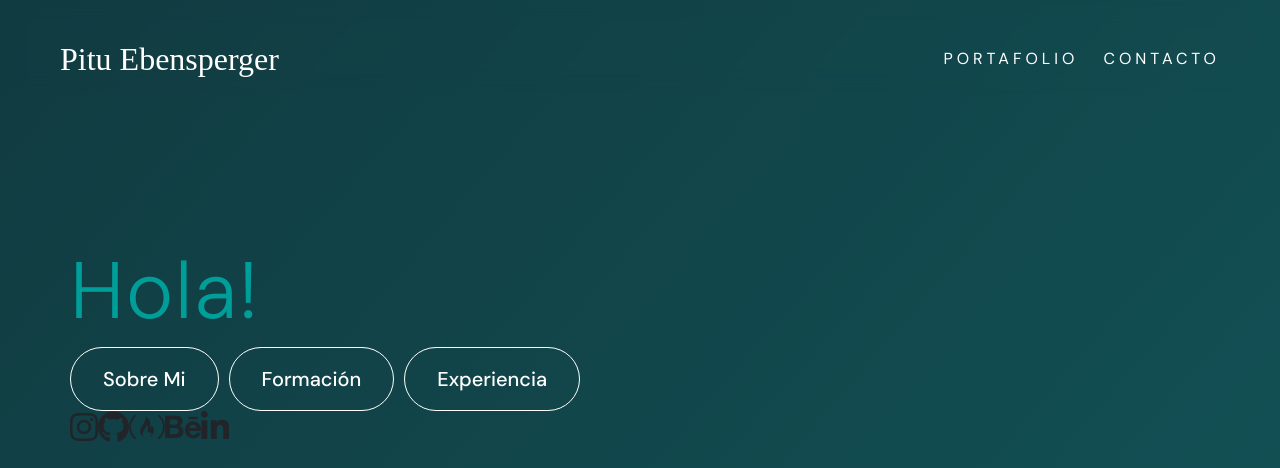
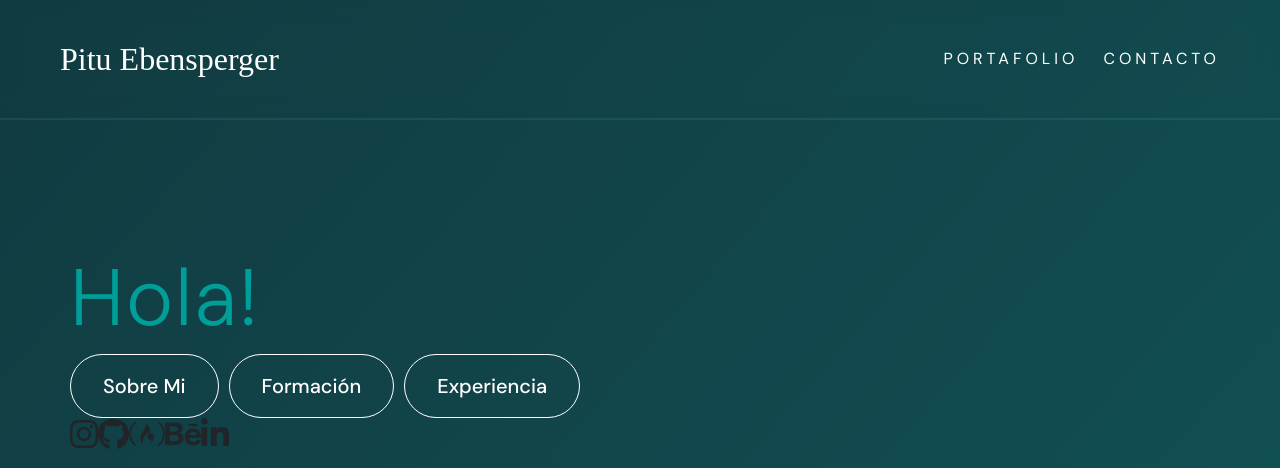
Before and after one commit to pitu-ebensperger/pitu-ebensperger.github.io, a plain HTML site: page index.html in a window 1280 px wide. Shown: the top 468 px of the page. Drawn offline with nearby package versions, Linux system fonts and the light colour scheme; a web font is replaced by a local one.

Commit message:
navbar design

```diff
--- a/assets/css/style.css
+++ b/assets/css/style.css
@@ -1,8 +1,6 @@
 :root{
-    --page-bg-one: #fe7630;
-    --page-bg-two: #ffc711;
-    --tabs-bg-one: rgba(255, 164, 59, 57%);
-    --tabs-bg-two: rgb(255, 251, 148, 67%);
+    --color-accent1:rgb(0, 158, 153);
+    --color-dark: 0f2027;
 }
 * {
     margin: 0;
@@ -38,10 +36,13 @@ a{
     width: 100%;
     display: inline-flex;
     justify-content: space-between;
-    position:sticky;
+    position:fixed;
     color: white;
-    padding:30px 60px 5px;
+    padding:30px 60px;
     backdrop-filter: blur(10px);
+    backface-visibility: hidden;
+    z-index: 2;
+    border-bottom: 2px solid rgb(142, 207, 205, 0.1);
 
 }
 
@@ -81,10 +82,11 @@ a{
     align-content: center;
     padding: 0 70px 100px;
     top:0px;
+    height: 100vh;
 }
 
 h1{
-    color: rgb(0, 158, 153);
+    color: var(--color-accent1);
     font-weight: 300;
     font-size: 80px;
     letter-spacing: 2px;
@@ -178,7 +180,7 @@ ul.timeline {
     justify-content: center;
     padding: 30px;
     color: #F5F6FA;
-    background-color: #0f2027;
+    background-color: var(--color-dark);
     font-family: 'DM Mono';
     font-weight: 300;
 }
@@ -219,7 +221,7 @@ ul.timeline {
         content: "\f061";
         font-family: "Font Awesome 5 Free";
         position: absolute;
-        color: rgb(0, 158, 153);
+        color: var(--color-accent1);
         font-weight: 600;
         left: 60%;
         right: 2%;
@@ -227,11 +229,11 @@ ul.timeline {
 
     }
 
-    &:hover {
+    &:hover, .active {
         background: white;
         transition: all 0.5s;
         padding: 1rem 4rem 1rem 2rem;
-        color: rgb(0, 158, 153);;
+        color: var(--color-accent1);
 
         &::after {
             opacity: 1;
--- a/index.html
+++ b/index.html
@@ -20,8 +20,8 @@
 <body>
     <!-- NAVBAR -->
     <div class="css-selector">
-    <div class="navbar" id="navbar">
-        <div class="navbar-brand" id="logo">Pitu Ebensperger</div>
+    <div class="navbar">
+        <div class="navbar-brand">Pitu Ebensperger</div>
     <div class="nav-items">
         <a class=" " href="#">Portafolio</a>
         <a class=" " href="#">Contacto</a>
@@ -34,9 +34,9 @@
         <h1>Hola!</h1>
         <h2></h2>
         <div class="container-btn">
-            <button class="btn-1">Sobre Mi</button>
-            <button class="btn-1">Formación</button>
-            <button class="btn-1">Experiencia</button>
+            <a href="#Sobre Mi"><button class="btn-1 active">Sobre Mi</button> </a>
+            <a href="#Formacion"><button class="btn-1">Formación</button> </a>
+            <a href="#Experiencia"><button class="btn-1">Experiencia</button> </a>
         </div>
         <div class="socials">
             <a class="fa fa-instagram fa-2x" href="#"></a>
@@ -46,10 +46,12 @@
             <a class="fa fa-linkedin fa-2x" href="#"></a>
         </div>
 
+
+
     </div></div>
 
     <div class="row">
-        <div class="card2" style="top: -150px;">
+        <div id="Formacion" class="card2" style="top: -150px;">
             <div class="card-content">
                 <h3><i class="fas fa-graduation-cap fa-sm"></i>&nbsp;Formación</h3>
                 <ul class="timeline">
```
